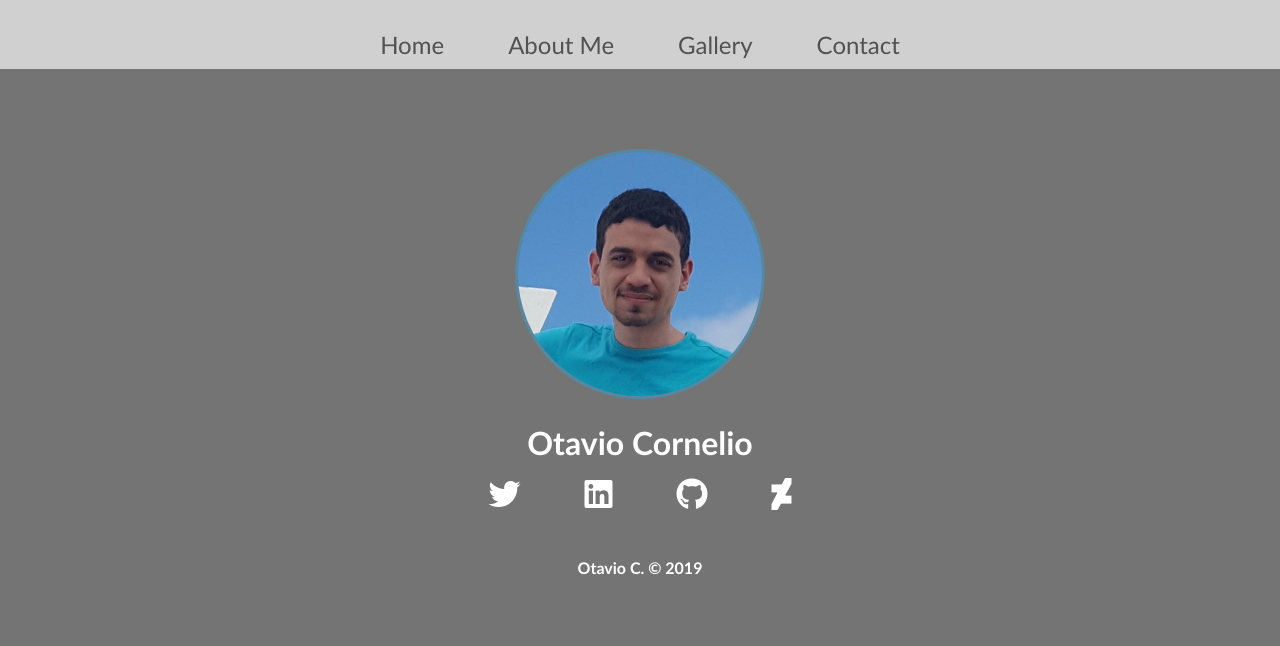
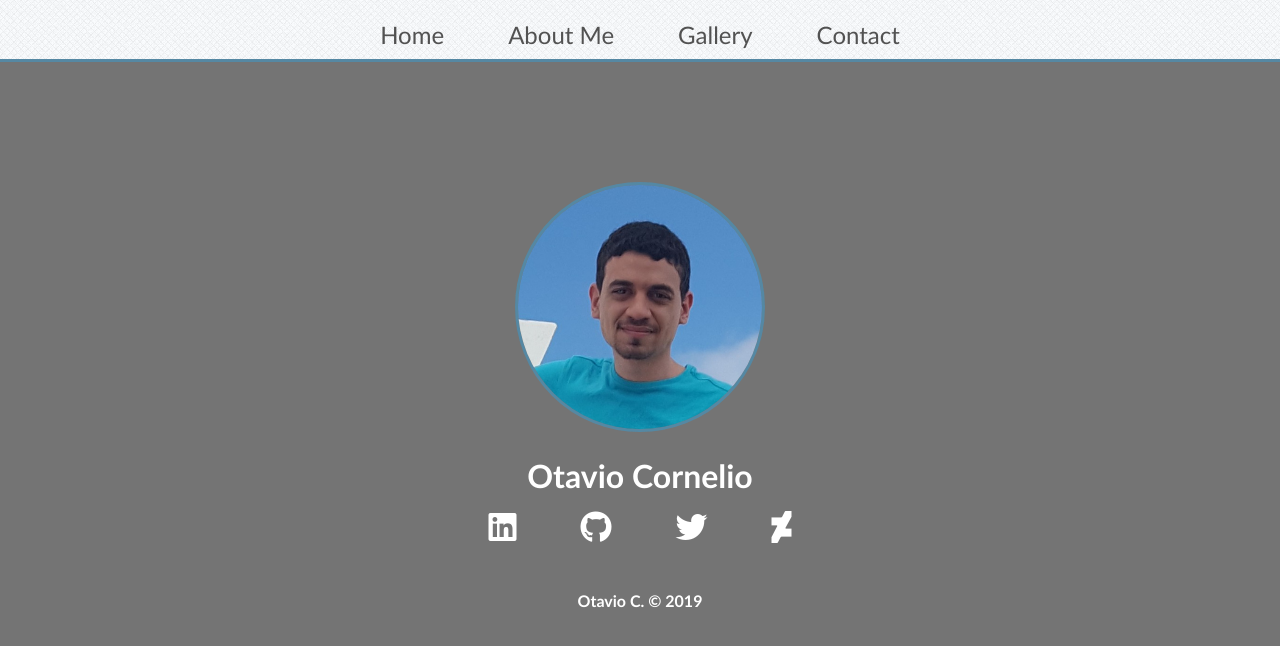
Before and after one commit to Vinesma/Portfolio-website, a website: page index.html in a window 1280 px wide. Drawn offline with Linux system fonts and the light colour scheme.

Commit message:
Small changes to layout

```diff
--- a/index.html
+++ b/index.html
@@ -5,7 +5,7 @@
     <meta name="viewport" content="width=device-width, initial-scale=1.0">
     <meta http-equiv="X-UA-Compatible" content="ie=edge">
     <link rel="stylesheet" href="./css/main.css">
-    <title>Welcome!</title>
+    <title>Portfolio | Otavio C.</title>
 </head>
 <body>
     <header class="header">
@@ -25,9 +25,9 @@
         </div>
         <h1>Otavio Cornelio</h1>
         <div class="icons">
-            <a href="https://twitter.com/Vine_sama"><i class="fab fa-twitter fa-2x"></i></a>
             <a href="https://www.linkedin.com/in/otavio-cornelio-198676136/"><i class="fab fa-linkedin fa-2x"></i></a>
             <a href="https://github.com/Vinesma"><i class="fab fa-github fa-2x"></i></a>
+            <a href="https://twitter.com/Vine_sama"><i class="fab fa-twitter fa-2x"></i></a>
             <a href="https://www.deviantart.com/vinesma"><i class="fab fa-deviantart fa-2x"></i></a>
         </div>
     </main>
--- a/scss/_config.scss
+++ b/scss/_config.scss
@@ -4,11 +4,12 @@ $background-color: #525252;
 $text-color: #fff;
 $text-color-sc: #525252;
 $background-image: url(../img/pexels-coding.jpg);
+$bg-image-pattern: url(../img/grid_noise.png);
 $bg-opacity: 0.8;
 $fontf1: 'Trebuchet MS', 'Lucida Sans Unicode', 'Lucida Grande', 'Lucida Sans', Arial, sans-serif;
 
 @mixin easeOut {
-    transition: all 0.3s ease-out;
+    transition: all 0.3s ease-in-out;
 }
 
 //Media Query Mixins
--- a/scss/main.scss
+++ b/scss/main.scss
@@ -27,11 +27,12 @@ html{
 }
 
 .header{
-    padding-top: 30px;
+    padding-top: 20px;
     padding-bottom: 10px;
+    border-bottom: 3px solid $primary-color;
     width: 100%;
     z-index: 2;
-    background: rgba($secondary-color, $bg-opacity);
+    background: $bg-image-pattern;
 
     ul{
         display: flex;
@@ -59,7 +60,7 @@ html{
 }
 
 .home{
-    margin-top: 10vh;
+    margin-top: 15vh;
     margin-bottom: 3rem;
     overflow: hidden;
 
```
Also changed, not shown: css/main.css, img/grid_noise.png (added).
